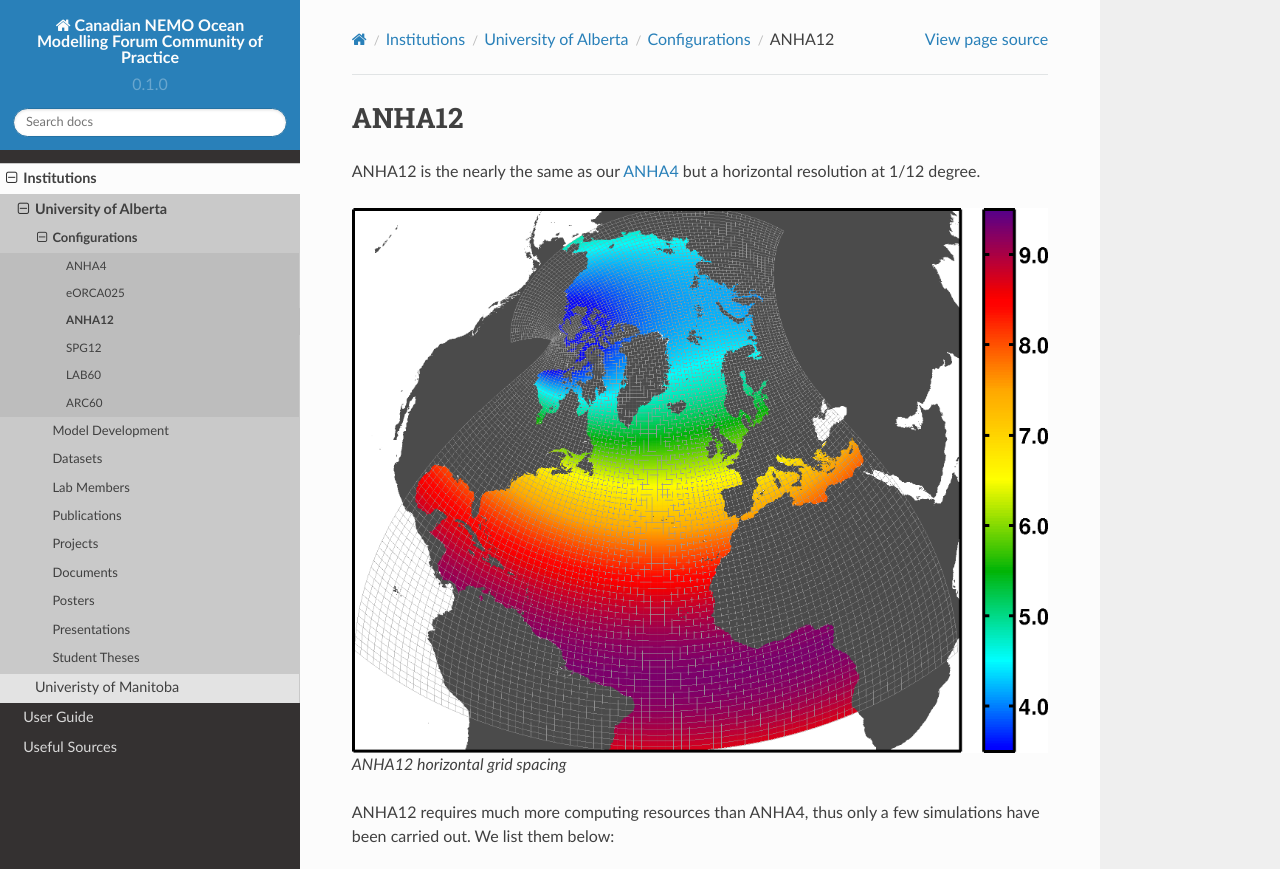
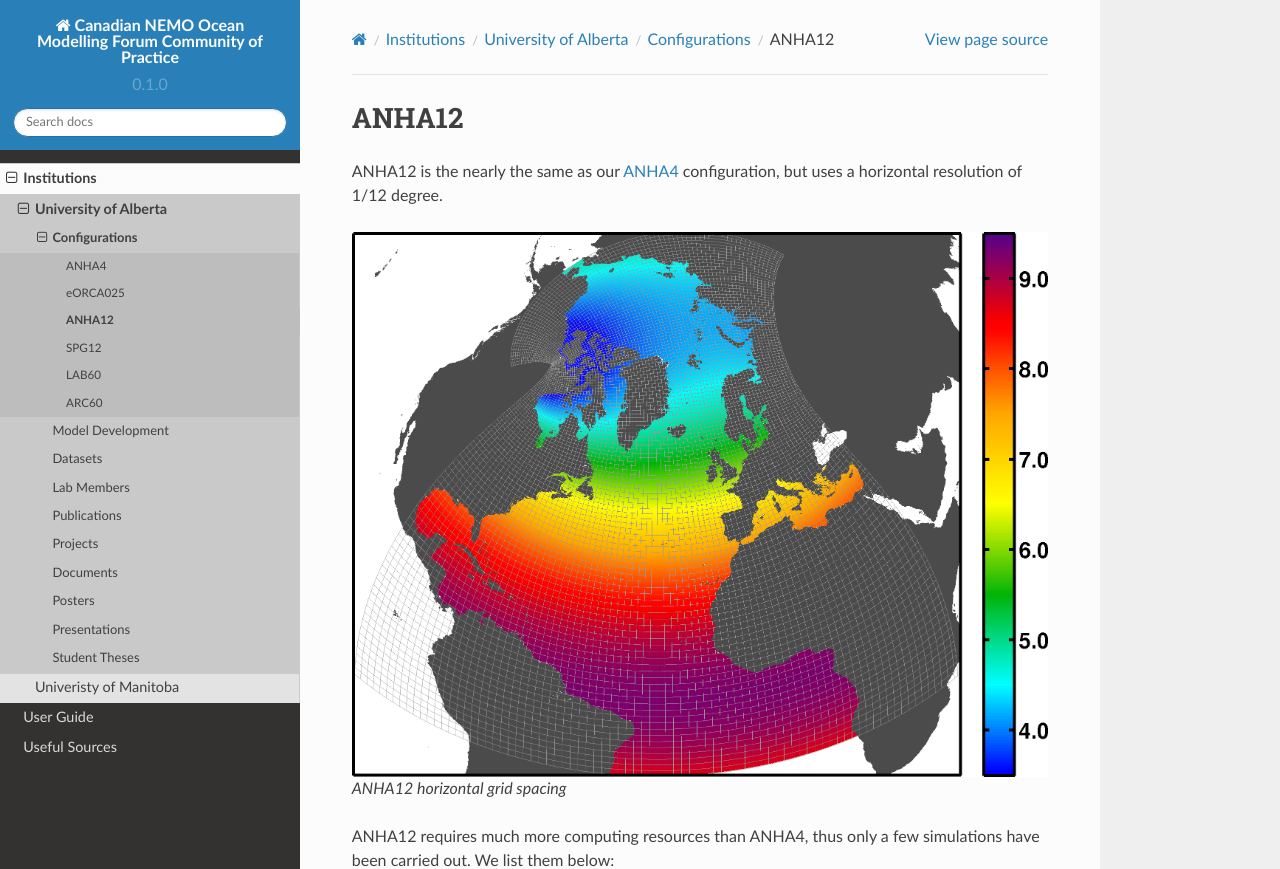
Before and after one commit to UofA-NEMO/Canadian-NEMO-Ocean-Modelling-Forum-Community-of-Practice, a Sphinx documentation site: the page built from docs/Institutions/UofA/Configurations/ANHA12/index.rst, in a window 1280 px wide and 900 px high, cut to the strip 0-869 px from the top of the window. Built offline with Sphinx 7.4.7 and the Read the Docs theme 2.0.0, drawn with Linux system fonts in a browser that asks for light colours; pages that are not in the unit, such as notebooks, are missing from menus.

Commit message:
Update index.rst

```diff
--- a/docs/Institutions/UofA/Configurations/ANHA12/index.rst
+++ b/docs/Institutions/UofA/Configurations/ANHA12/index.rst
@@ -1,7 +1,7 @@
 ANHA12
 ======
 
-ANHA12 is the nearly the same as our `ANHA4 <https://canadian-nemo-ocean-modelling-forum-commuity-of-practice.readthedocs.io/en/latest/Institutions/UofA/Configurations/ANHA4/index.html#anha4>`_  but a horizontal resolution at 1/12 degree.
+ANHA12 is the nearly the same as our `ANHA4 <https://canadian-nemo-ocean-modelling-forum-commuity-of-practice.readthedocs.io/en/latest/Institutions/UofA/Configurations/ANHA4/index.html#anha4>`_ configuration, but uses a horizontal resolution of 1/12 degree.
 
 .. figure:: ./ANHA12_horzgrid.png
 
```
